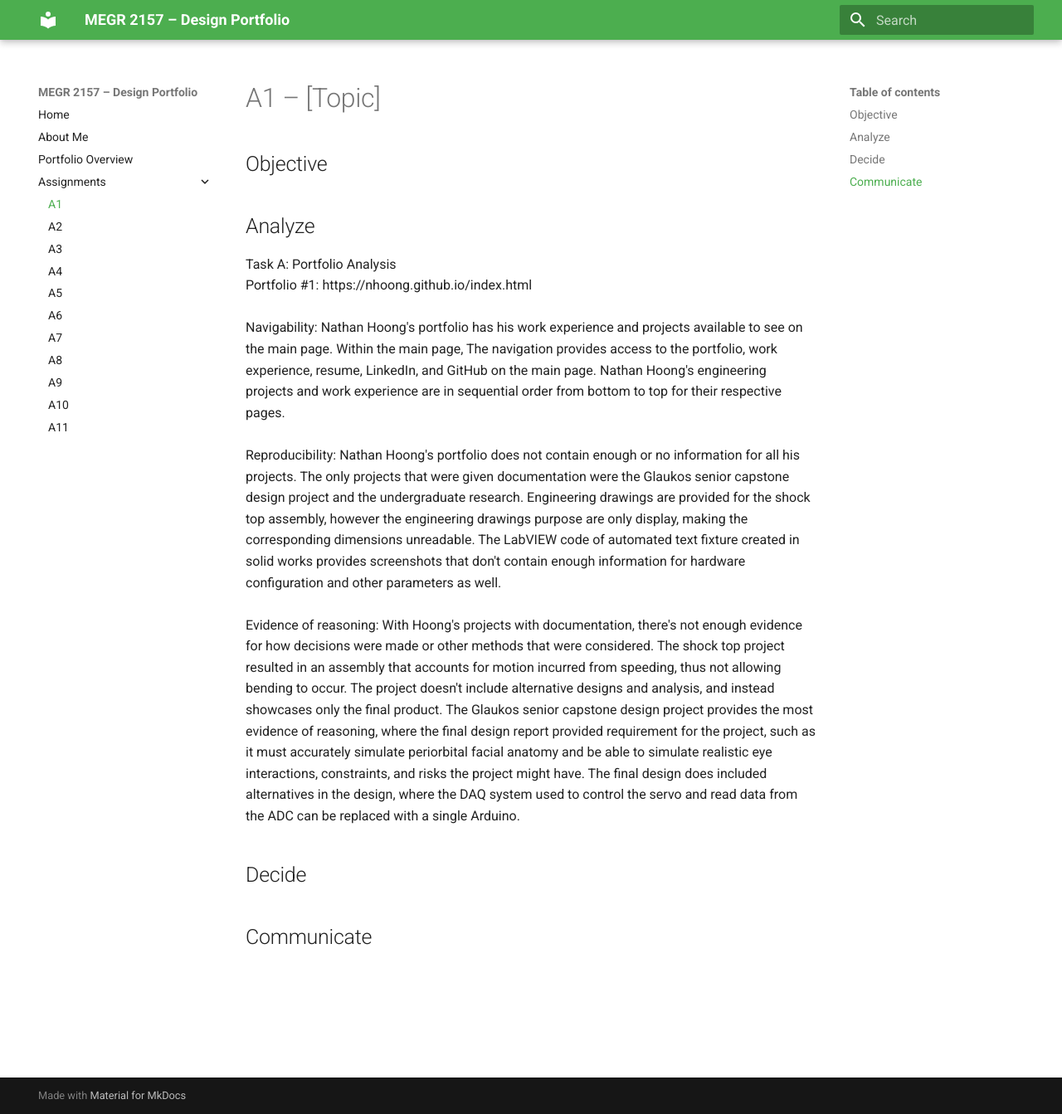
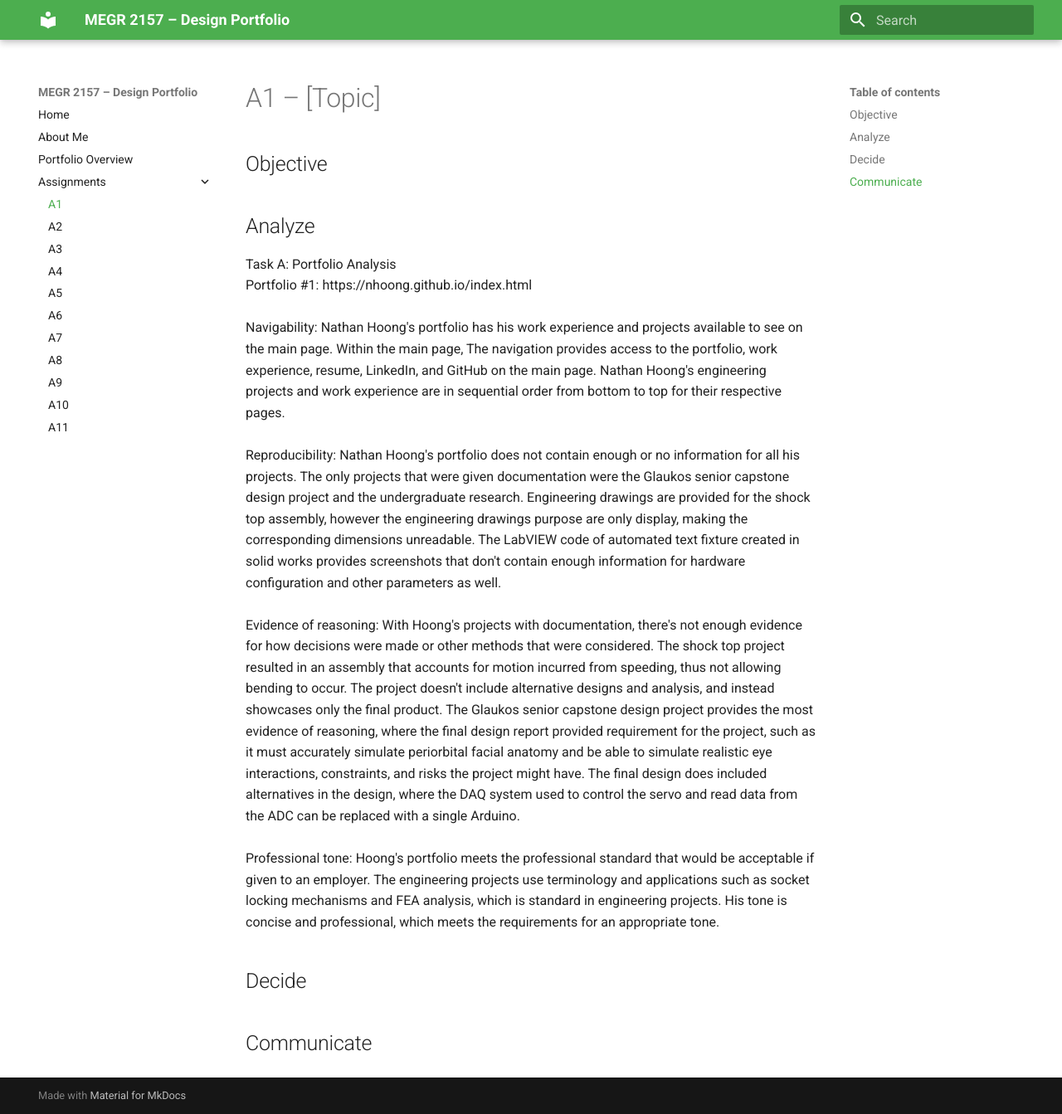
Before and after one commit to ajchiocca/megr2157-portfolio, an MkDocs documentation site: the page built from docs/assignments/A01/index.md, in a window 1280 px wide and 1343 px high. Shown: the whole window at 83% size. Built offline with MkDocs 1.6.1 and Material for MkDocs 9.7.7, drawn with Linux system fonts in a browser that asks for light colours.

Commit message:
Update index.md

```diff
--- a/docs/assignments/A01/index.md
+++ b/docs/assignments/A01/index.md
@@ -16,7 +16,10 @@ Reproducibility: Nathan Hoong's portfolio does not contain enough or no informat
 <br>
 <br>
 Evidence of reasoning: With Hoong's projects with documentation, there's not enough evidence for how decisions were made or other methods that were considered. The shock top project resulted in an assembly that accounts for motion incurred from speeding, thus not allowing bending to occur. The project doesn't include alternative designs and analysis, and instead showcases only the final product. The Glaukos senior capstone design project provides the most evidence of reasoning, where the final design report provided requirement for the project, such as it must accurately simulate periorbital facial anatomy and  be able to simulate realistic eye interactions, constraints, and risks the project might have. The final design does included alternatives in the design, where the DAQ system used to control the servo and read data from the ADC can be replaced with a single Arduino.
-
+<br>
+<br>
+Professional tone: Hoong's portfolio meets the professional standard that would be acceptable if given to an employer. The engineering projects use terminology and applications such as socket locking mechanisms and
+FEA analysis, which is standard in engineering projects. His tone is concise and professional, which meets the requirements for an appropriate tone.
 
 ## Decide
 
```
